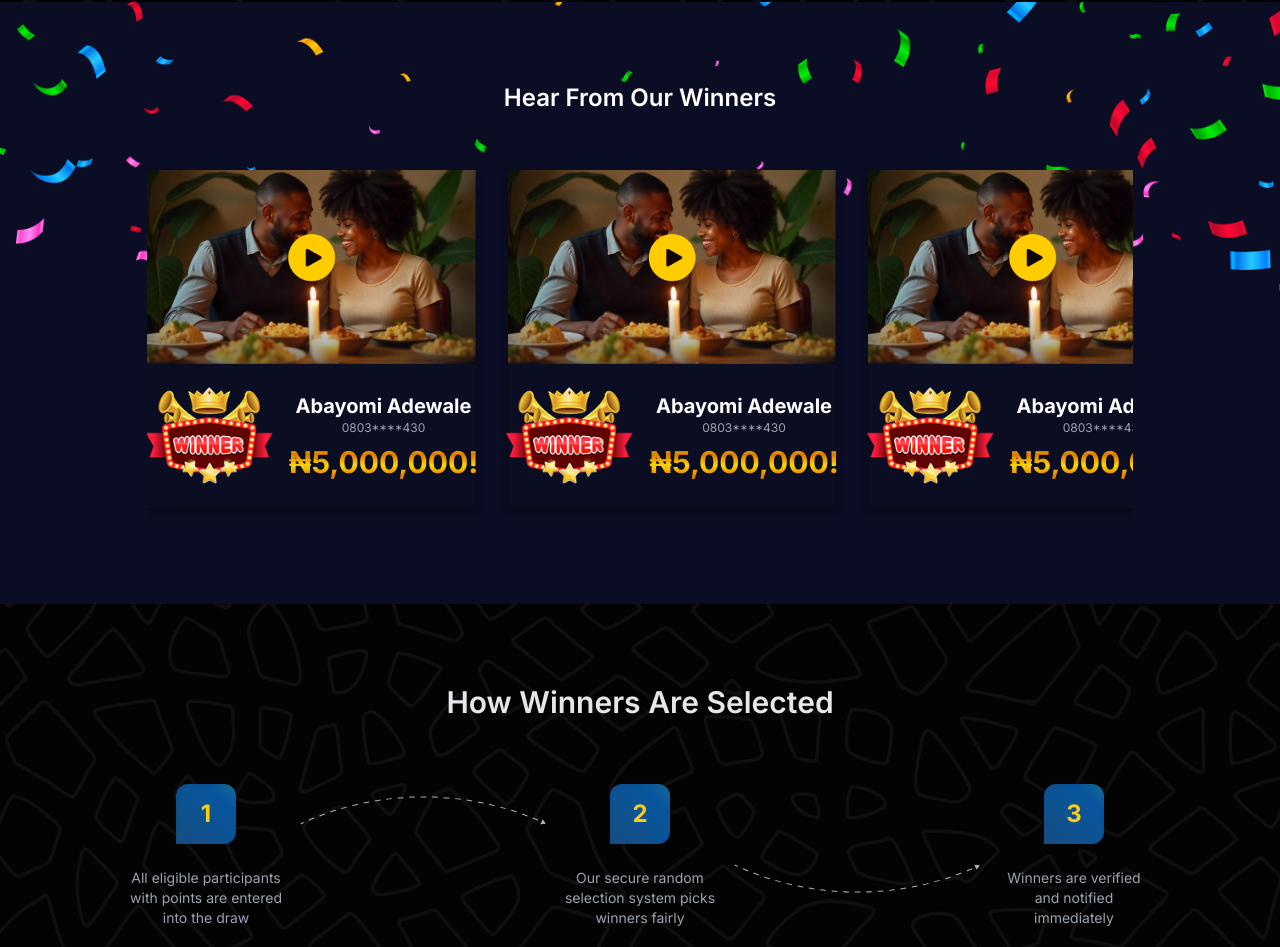
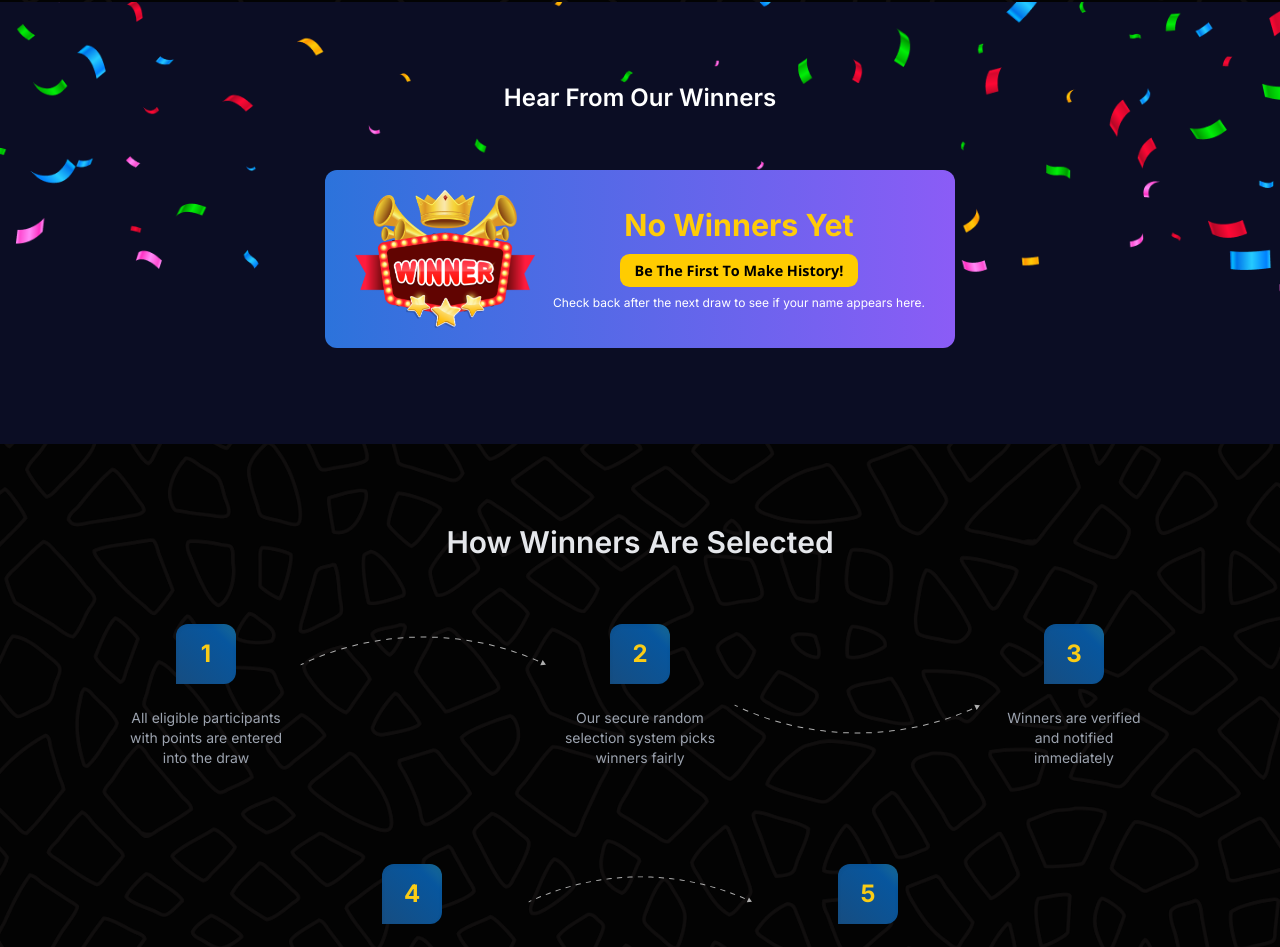
Before and after one commit to ArowuTest/bridgetunes-mtn-frontend, a Next.js app: page /draw-calendar in a window 1280 px wide. Shown: the part 1006-1953 px from the top of the page. Built offline with nearby package versions, Linux system fonts and the light colour scheme.

Commit message:
chore: added no winner state for draw calendar page

```diff
--- a/src/screens/draw-calendar/hear-from-our-winners.tsx
+++ b/src/screens/draw-calendar/hear-from-our-winners.tsx
@@ -1,6 +1,9 @@
-import { motion } from "framer-motion"
+import { NoWinnerBox } from "@/src/components/common/no-winner-box";
+import { motion } from "framer-motion";
+import { useState } from "react";
 
 export const HearFromOurWinners = () => {
+  const [isWinnersEmpty, _] = useState(true);
   return (
     <section className="bg-[#0B0D24] py-20  px-6 relative overflow-hidden">
       {/* Confetti Overlay */}
@@ -19,7 +22,16 @@ export const HearFromOurWinners = () => {
         Hear From Our Winners
       </motion.h2>
 
-      <div className="w-full max-w-full sm:max-w-2xl md:max-w-3xl lg:max-w-[80%] mx-auto py-4 overflow-x-auto scrollbar-hide">
+      <div
+        className={`${
+          isWinnersEmpty ? "flex justify-center" : ""
+        } w-full max-w-full sm:max-w-2xl md:max-w-3xl lg:max-w-[80%] mx-auto py-4 overflow-x-auto scrollbar-hide`}
+      >
+        {isWinnersEmpty ? (
+          <div className="max-w-2xl">
+            <NoWinnerBox />
+          </div>
+        ) : (
           <div className="flex gap-4">
             {[1, 2, 3, 4, 5].map((_, idx) => (
               <motion.div
@@ -28,7 +40,11 @@ export const HearFromOurWinners = () => {
                 initial={{ opacity: 0, y: 50 }}
                 whileInView={{ opacity: 1, y: 0 }}
                 viewport={{ once: true, amount: 0.2 }}
-              transition={{ duration: 0.5, delay: idx * 0.3, ease: "easeOut" }}
+                transition={{
+                  duration: 0.5,
+                  delay: idx * 0.3,
+                  ease: "easeOut",
+                }}
                 style={{ marginRight: idx === 3 ? "0" : "1rem" }}
               >
                 {/* Video Image Block */}
@@ -71,7 +87,8 @@ export const HearFromOurWinners = () => {
               </motion.div>
             ))}
           </div>
+        )}
       </div>
     </section>
-  )
-}
+  );
+};
```
Lines whose indentation alone changed are shown as unchanged.
